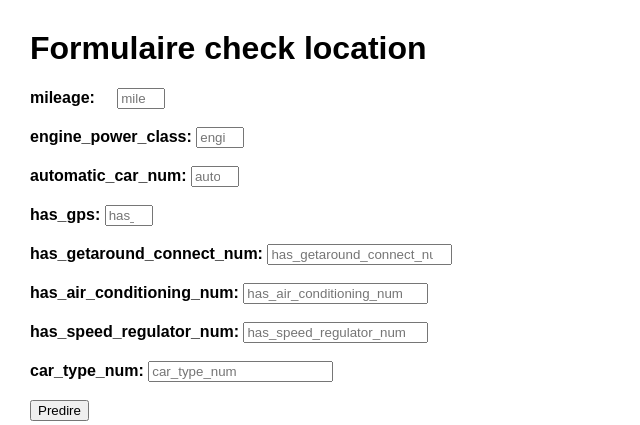
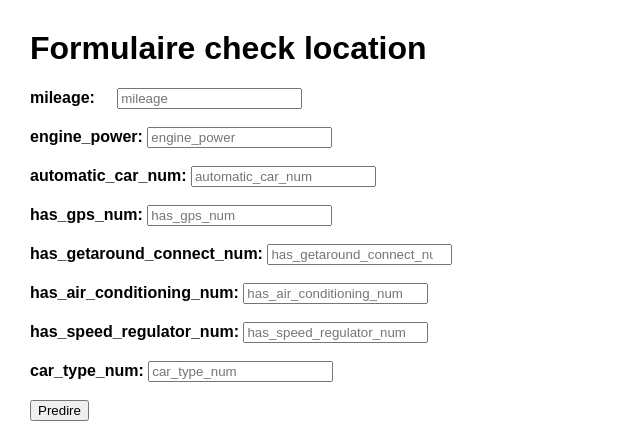
Before and after one commit to monaim-fadhli/bloc_5, a Flask app: page / in a window 1280 px wide. Shown: the top 425 px of the page, without its empty margins (0-640 px from the left). Run offline with Flask 3, Linux system fonts and the light colour scheme; parts of the project's set-up code (start-up, migrations or seed data) failed here and were passed over.

Commit message:
mise a jour du formulaire

```diff
--- a/templates/formulaire.html
+++ b/templates/formulaire.html
@@ -57,22 +57,22 @@
     <form method="post">
         <div class="form_groupe">
             <label for="mileage"> mileage:    </label> &nbsp;&nbsp;&nbsp;
-            <input type="number" name="mileage" placeholder="mileage" min = 0 max = 1 required>  <br><br>
+            <input type="number" name="mileage" placeholder="mileage"  required>  <br><br>
         </div>
 
         <div class="form_groupe">
-            <label for="engine_power"> engine_power_class:    </label>
-            <input type="number" name="engine_power_class" placeholder="engine_power_class" min = 0 max = 2 required><br><br>
+            <label for="engine_power"> engine_power:    </label>
+            <input type="number" name="engine_power" placeholder="engine_power"  required><br><br>
         </div>
 
         <div class="form_groupe">
             <label for="automatic_car_num"> automatic_car_num:    </label>
-            <input type="number" name="automatic_car_num" placeholder="automatic_car_num" min = 0 max = 9 required><br><br>
+            <input type="number" name="automatic_car_num" placeholder="automatic_car_num"  required><br><br>
         </div>
 
         <div class="form_groupe">
-            <label for="has_gps"> has_gps:    </label>
-            <input type="number" name="has_gps" placeholder="has_gps" min = 0 max = 1 required><br><br>
+            <label for="has_gps_num"> has_gps_num:    </label>
+            <input type="number" name="has_gps_num" placeholder="has_gps_num"  required><br><br>
         </div>
 
         <div class="form_groupe">
@@ -96,7 +96,7 @@
         <input type="submit" value="Predire">
     </form>
     {% if request.method == 'POST' and result is not none %}
-        <h2> prediction: {{result}}</h2>
+        <h2> prediction: {{result}} €</h2>
     {% endif %}
 
 </body>
```
